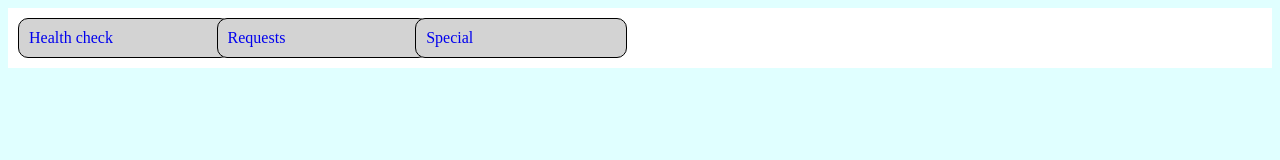
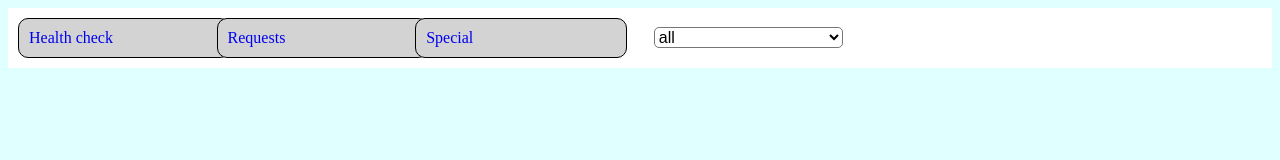
Before and after one commit to dnikiforov1967/HTML5Application, a website: page public_html/index.html in a window 1280 px wide. Drawn offline with Linux system fonts and the light colour scheme.

Commit message:
Change style

```diff
--- a/public_html/css/head.css
+++ b/public_html/css/head.css
@@ -66,21 +66,13 @@ body {
     display: block;
 }
 
-.imageDiv {
-    padding: 5px;
-    margin: 5px;
-    margin-top: 20px;
-    float: right;
-    width:50%;
+.selectClass {
+    background-color:  white;
+    border-radius: 5px;
+    width:100%;
+    font-size: 1em;
+    margin-top: 5px;
+    margin-bottom: 5px;
+    margin-left: 45px;
+    margin-right: 5px;
 }
-
-#animal {
-    width:70%;
-}
-
-.footer {
-    margin-top: 35%;
-    border-color: black;
-    border-style: solid;
-    clear: both;
-}
--- a/public_html/index.html
+++ b/public_html/index.html
@@ -32,6 +32,14 @@ and open the template in the editor.
                     <a href="#" onclick="allocateImage(4)">Restore</a>
                 </div>
             </div>
+            <div class="topPoint">
+                <select class="selectClass">
+                    <option value="all">all</option>
+                    <option value="dbt-directory01">dbt-directory01</option>
+                    <option value="dbt-directory02">dbt-directory02</option>
+                    <option value="dbt-directory03">dbt-directory03</option>
+                </select>
+            </div>
         </div>
     </body>
 </html>
```
